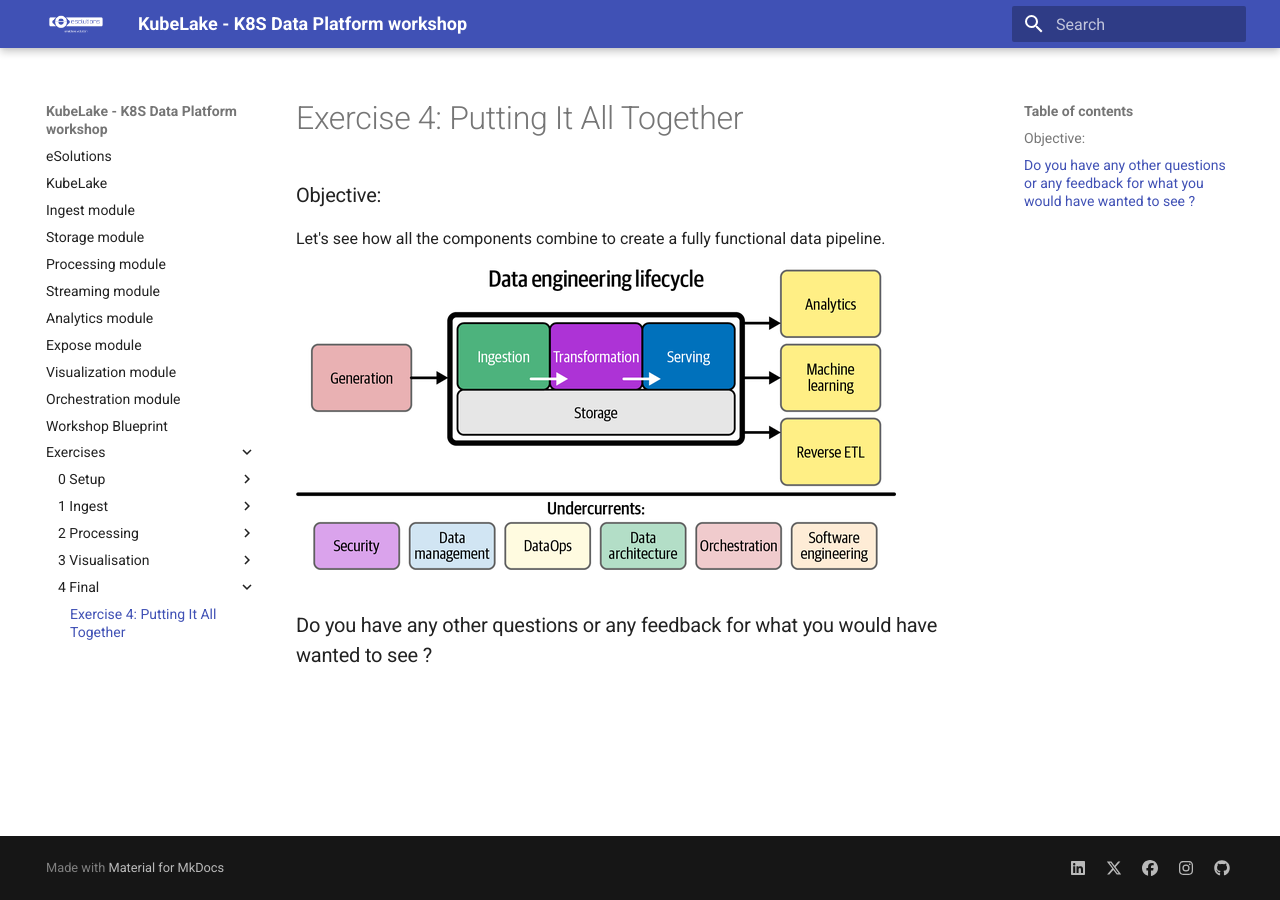
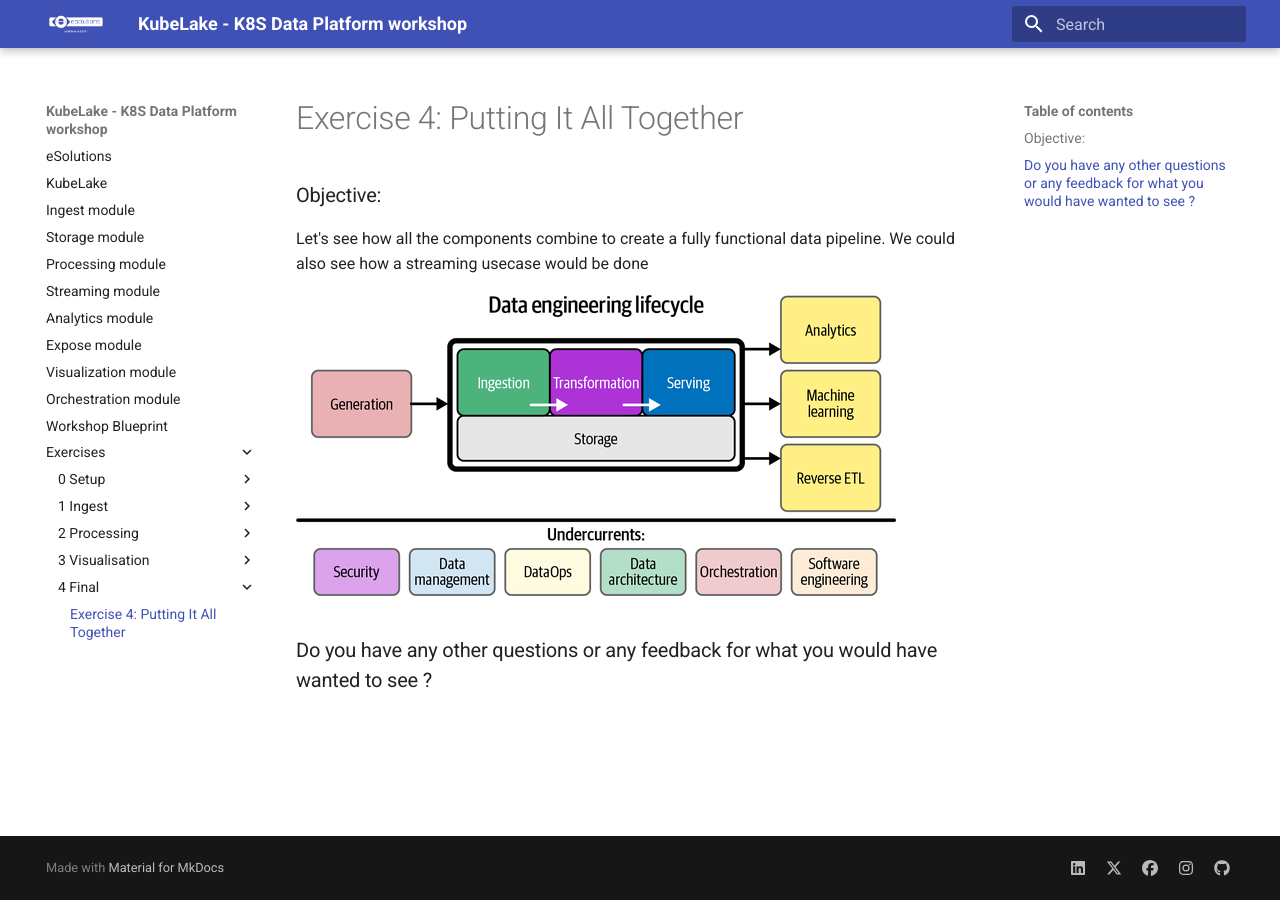
Before and after one commit to eSolutionsTech/kubelake-bdw-2024, an MkDocs documentation site: the page built from docs/exercises/4-Final/workshop.md, in a window 1280 px wide. Built offline with MkDocs 1.6.1 and Material for MkDocs 9.7.7, drawn with Linux system fonts in a browser that asks for light colours.

Commit message:
WIP workshop for Big data Week for a demo Kubelake pipeline

```diff
--- a/docs/exercises/4-Final/workshop.md
+++ b/docs/exercises/4-Final/workshop.md
@@ -2,8 +2,9 @@
 
 ### Objective:
 Let's see how all the components combine to create a fully functional data pipeline.
+We could also see how a streaming usecase would be done
 
-![lifecycle](/img/lifecycle.png)
+![lifecycle](../../img/lifecycle.png)
 
 
 
```
Also changed, not shown: docs/exercises/1-Ingest/workshop.md (+2 -2 lines), docs/exercises/2-Processing/workshop.md (+1 -1 lines), docs/exercises/3-Visualisation/workshop.md (+1 -1 lines).
